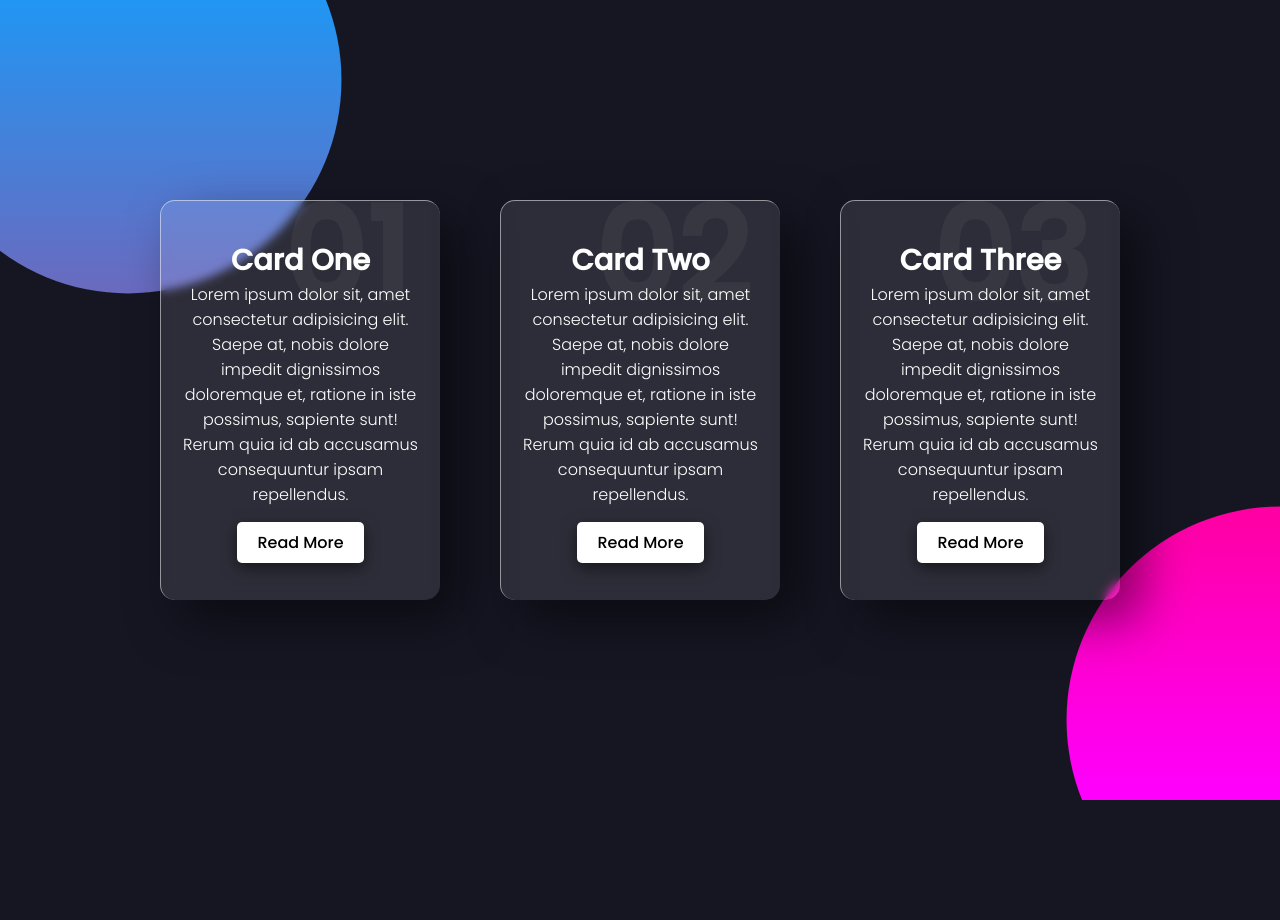
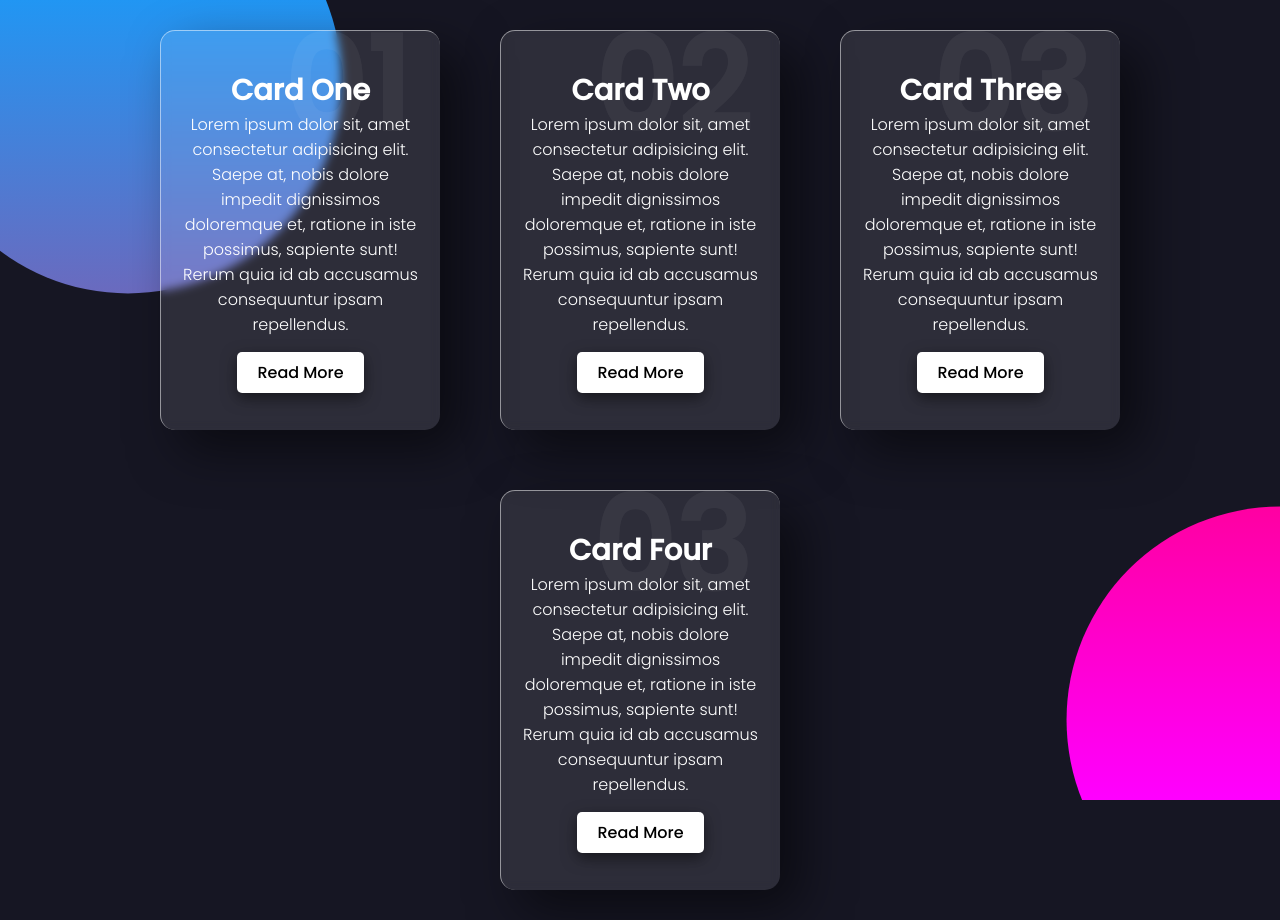
Before and after one commit to siddh-kivtechs/menu_4, a plain HTML site: page index.html in a window 1280 px wide. Before the commit the page ends 800 px from the top, so only its background shows below. Drawn offline with nearby package versions, Linux system fonts and the light colour scheme.

Commit message:
Update index.html
3 ---> 4

```diff
--- a/index.html
+++ b/index.html
@@ -33,6 +33,14 @@
       <a href="#">Read More</a>
     </div>
   </div>
+      <div class="container__card">
+    <div class="container__card--content">
+      <h2>03</h2>
+      <h3>Card Four</h3>
+      <p>Lorem ipsum dolor sit, amet consectetur adipisicing elit. Saepe at, nobis dolore impedit dignissimos doloremque et, ratione in iste possimus, sapiente sunt! Rerum quia id ab accusamus consequuntur ipsam repellendus.</p>
+      <a href="#">Read More</a>
+    </div>
+  </div>
 </div>
 <!-- partial -->
   <script src='https://cdnjs.cloudflare.com/ajax/libs/vanilla-tilt/1.7.0/vanilla-tilt.min.js'></script><script  src="./script.js"></script>
```
